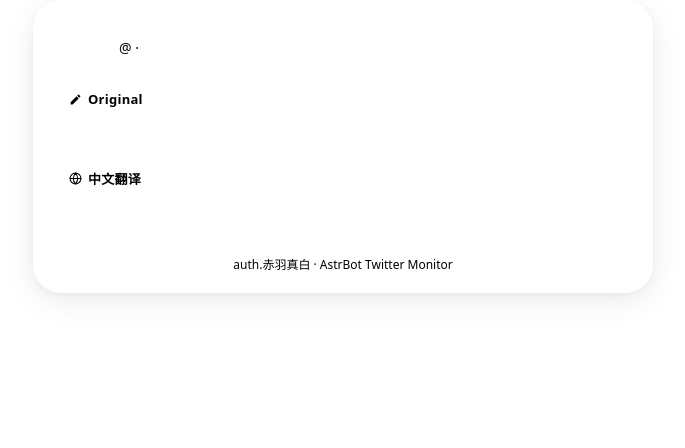
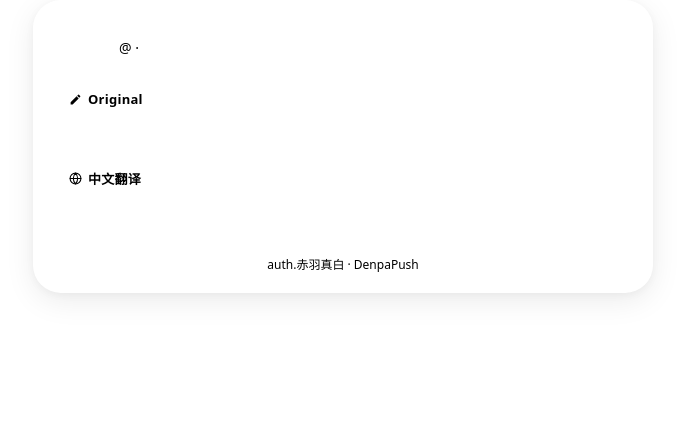
Before and after one commit to LilycleHeart/astrbot_plugin_denpa_push, a Python web app: template templates/tweet_card.html in a window 1280 px wide. Shown: the top 448 px of the page, without its empty margins (297-982 px from the left). Run offline with Jinja, Linux system fonts and the light colour scheme; the template is opened without the code that fills it, so the values that code supplies are empty.

Commit message:
rename watermark: AstrBot Twitter Monitor -> DenpaPush

```diff
--- a/templates/tweet_card.html
+++ b/templates/tweet_card.html
@@ -194,7 +194,7 @@ body{
 
   <div class="divider"></div>
 
-  <div class="footer">auth.赤羽真白 · AstrBot Twitter Monitor</div>
+  <div class="footer">auth.赤羽真白 · DenpaPush</div>
 
 </div>
 
```
